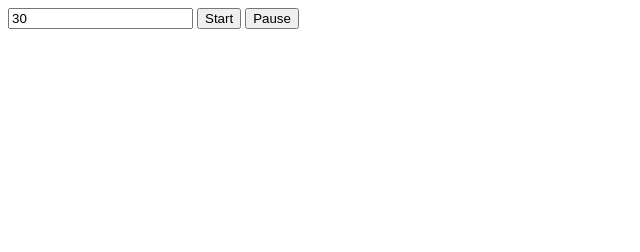
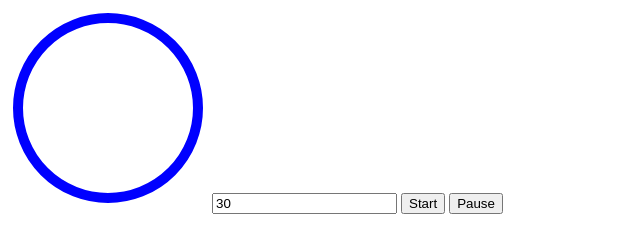
Before and after one commit to Pennboy1992/RP_JS_Timer, a plain HTML site: page index.html in a window 1280 px wide. Shown: the whole page, without its empty margins (0-640 px from the left). Drawn offline with Linux system fonts and the light colour scheme.

Commit message:
added an svg element which will be the conatianer for the timer

```diff
--- a/index.html
+++ b/index.html
@@ -8,6 +8,9 @@
 </head>
 
 <body>
+  <svg height="200" width="200">
+    <circle r="90" cx="100" cy="100" fill='transparent' stroke='blue' stroke-width='10' />
+  </svg>
 
   <input id="duration" value='30' />
   <button id="start">Start</button>
```
